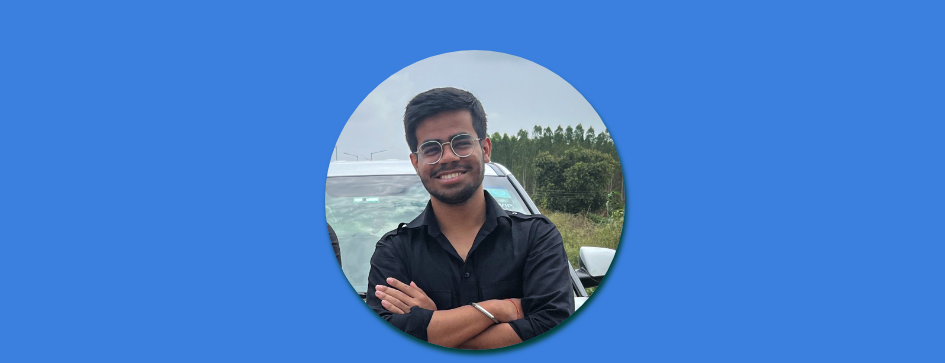
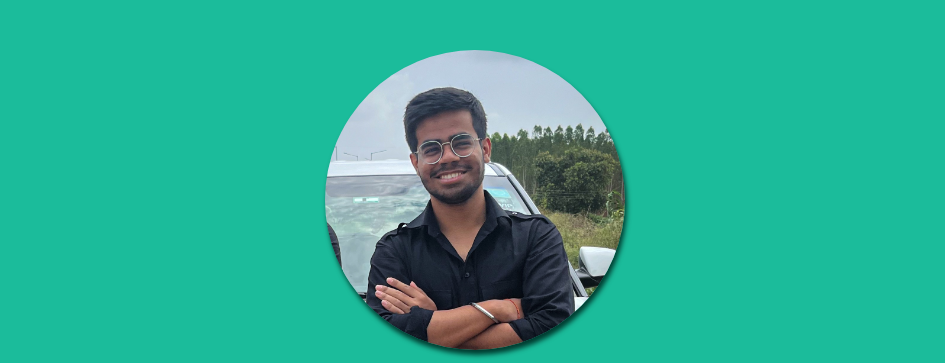
Before and after one commit to mihirchandna/mihirchandna.netlify.app, a plain HTML site: page index.html in a window 1280 px wide. Shown: the part 116-479 px from the top of the page, without its empty margins (165-1110 px from the left). Drawn offline with Linux system fonts and the light colour scheme.

Commit message:
Directly To Netlify

```diff
--- a/css/main.css
+++ b/css/main.css
@@ -1,6 +1,6 @@
 .site-header
 {
-    background-color: rgb(59, 128, 223);
+    background-color: #1bbc9b;
     color: #ecfdf9;
     height: 100vh;
     font-family: monospace;
```
